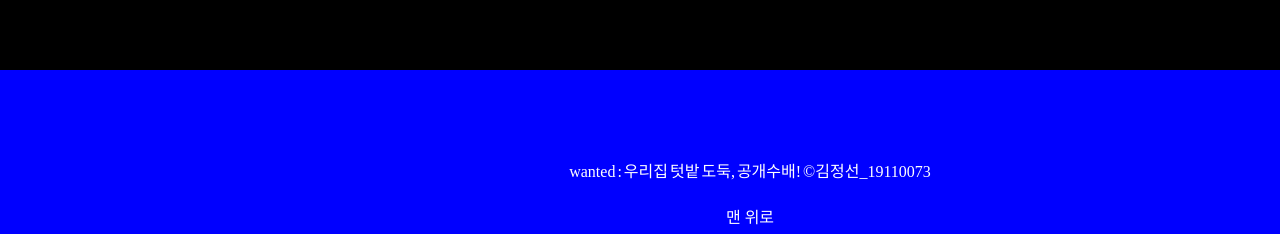
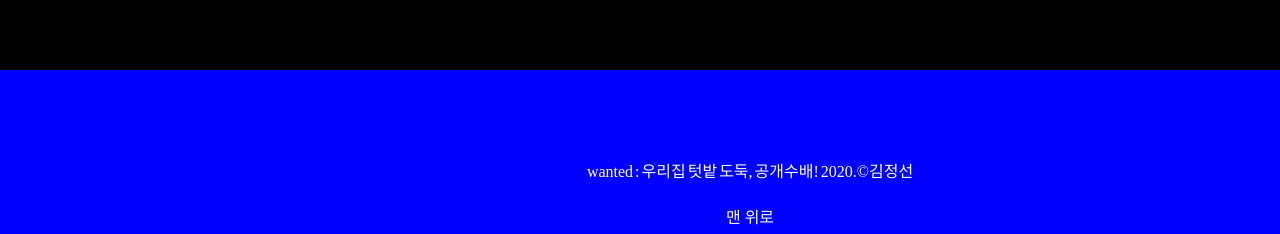
Before and after one commit to 33kelicon/project1, a plain HTML site: page index.html in a window 1280 px wide. Shown: the part 7332-7566 px from the top of the page. Drawn offline with Linux system fonts and the light colour scheme.

Commit message:
Update index.html

```diff
--- a/index.html
+++ b/index.html
@@ -140,7 +140,7 @@
         </div>
     </section>
     <footer>
-        <p class="footerp">wanted : 우리집 텃밭 도둑, 공개수배!&nbsp;&copy;김정선_19110073</p>
+        <p class="footerp">wanted : 우리집 텃밭 도둑, 공개수배!&nbsp;2020.&copy;김정선</p>
         <nav class="nav2"><a href="#a0">맨  위로</a>&nbsp;&nbsp;&nbsp;</nav>
     </footer>
 </body>
```
